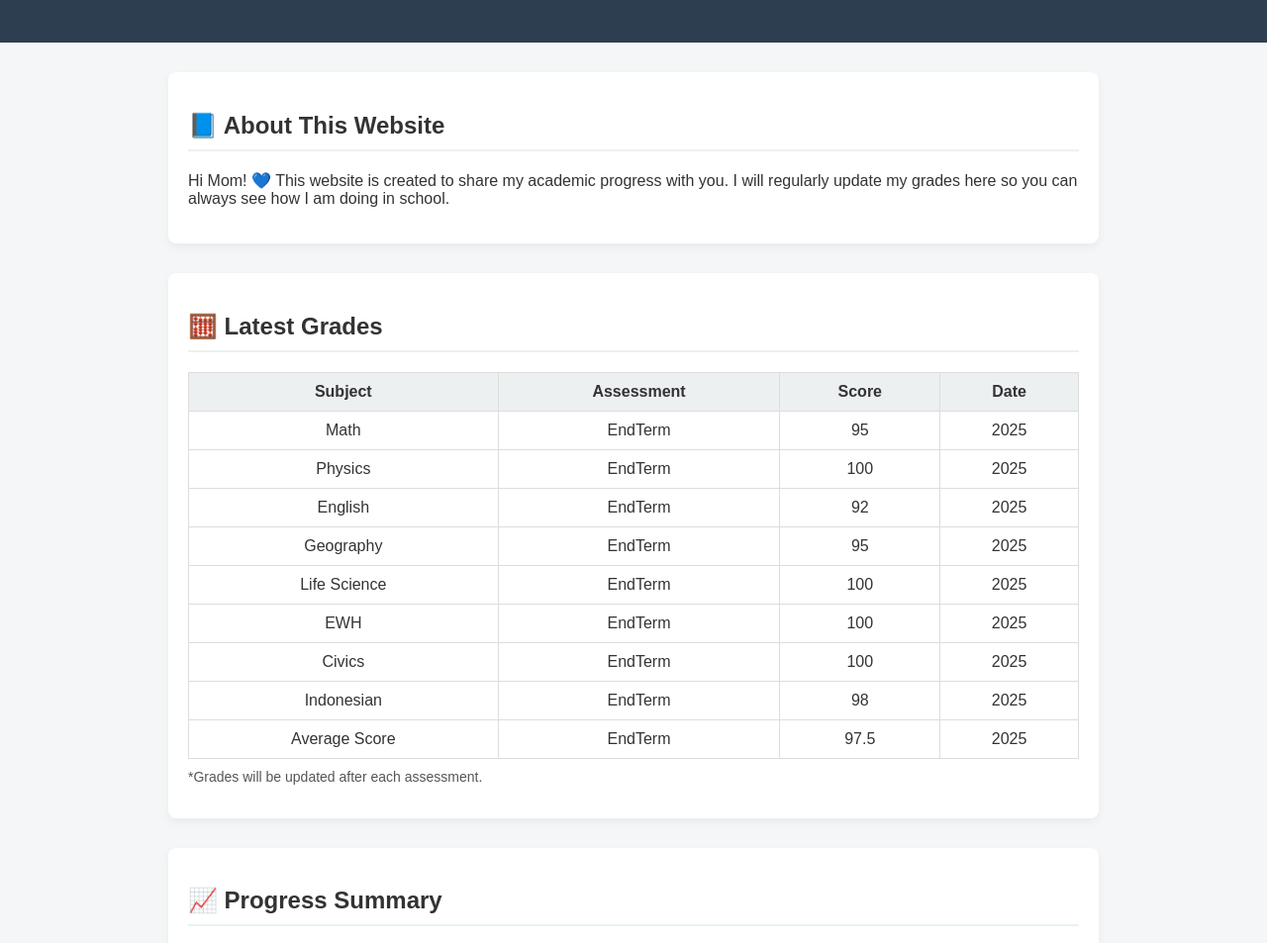
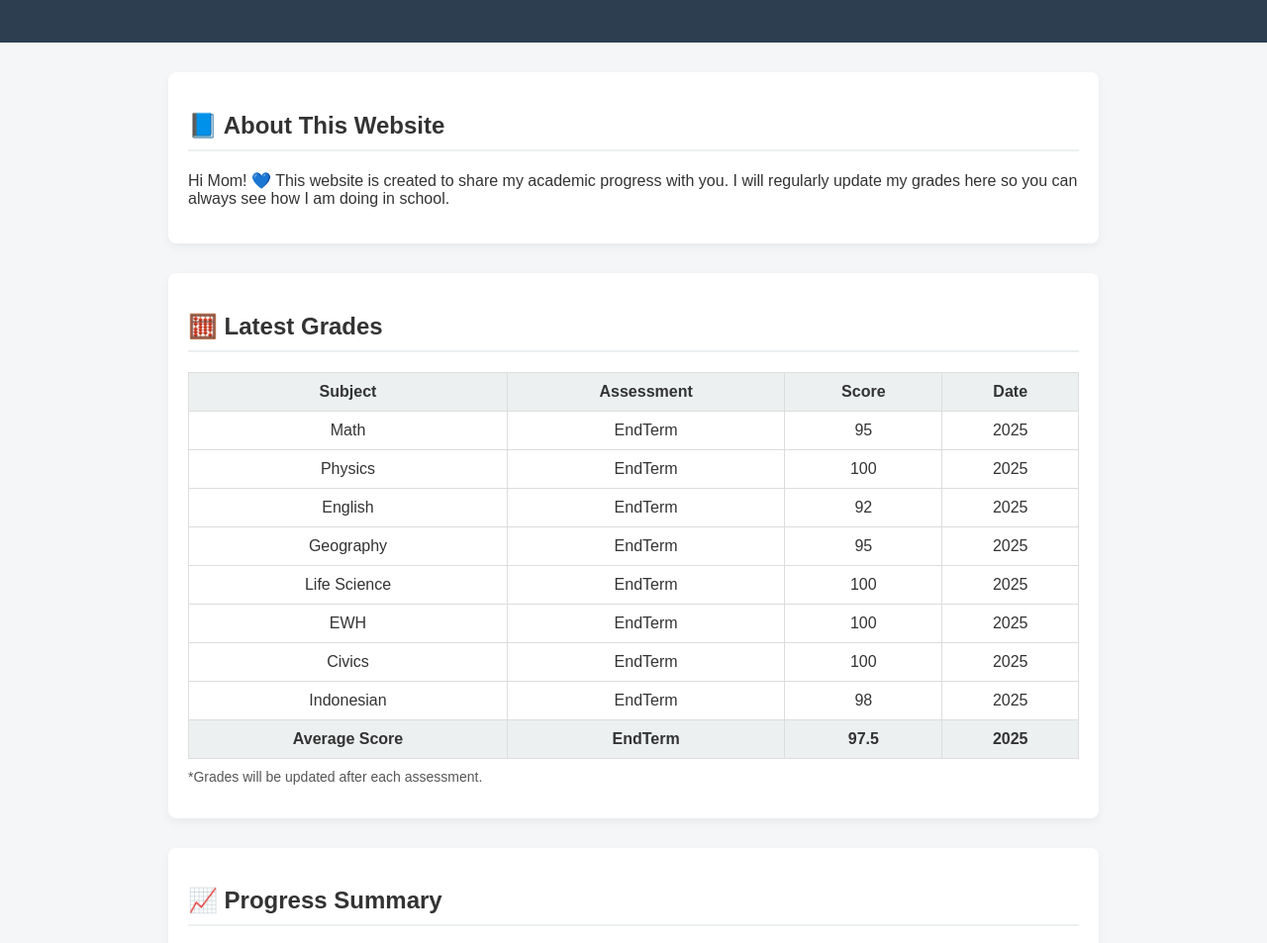
Before and after one commit to tararatata/tara-grade-tracker, a plain HTML site: page index.html in a window 1280 px wide. Shown: the part 132-1085 px from the top of the page at 99% size. Drawn offline with Linux system fonts and the light colour scheme.

Commit message:
Update index.html

```diff
--- a/index.html
+++ b/index.html
@@ -128,12 +128,12 @@
         <td>98</td>
         <td>2025</td>
       </tr>
-      <tr> </b>
-        <td>Average Score</td>
-        <td>EndTerm</td>
-        <td>97.5</td>
-        <td>2025</td>
-      </tr> </b>
+      <tr>
+        <th>Average Score</th>
+        <th>EndTerm</th>
+        <th>97.5</th>
+        <th>2025</th>
+      </tr>
 
     </table>
     <p class="note">*Grades will be updated after each assessment.</p>
```
